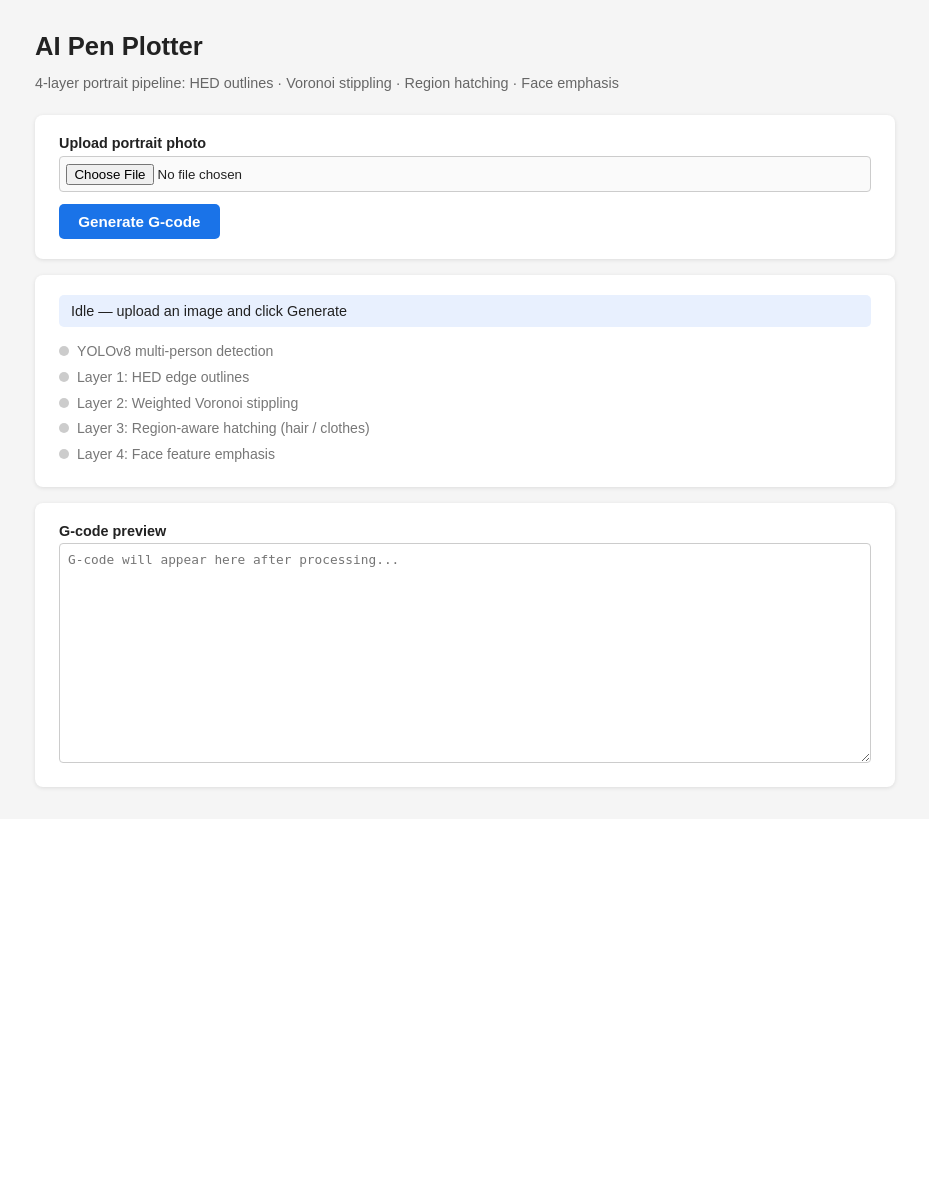
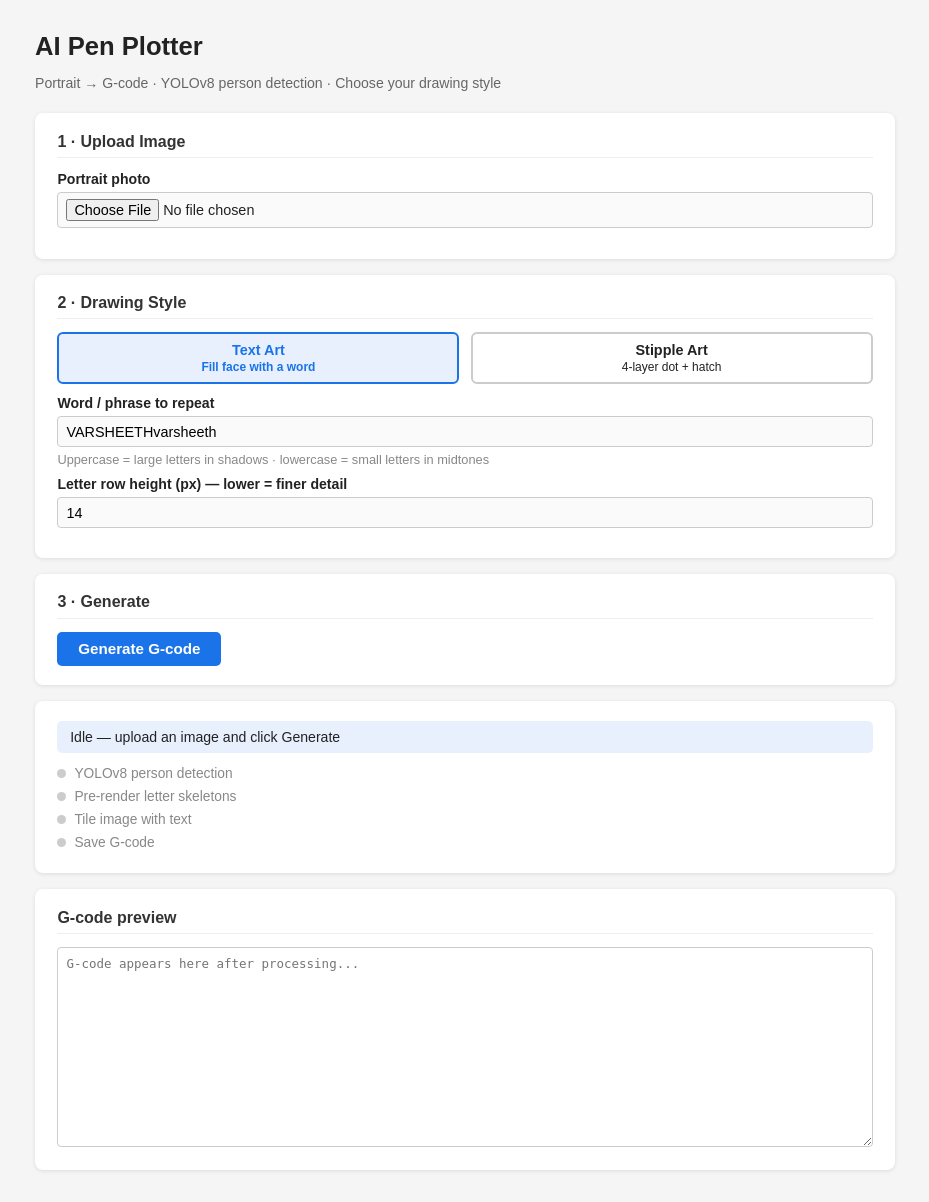
Before and after one commit to Saiaditya26122006/AI_pen_plotter, a Flask app: page / in a window 1280 px wide. Shown: the whole page, without its empty margins (175-1104 px from the left). Before the commit the page ends 791 px from the top, so only its background shows below. Run offline with Flask 3, Linux system fonts and the light colour scheme.

Commit message:
Add text art style: face drawn by repeating word VARSHEETH/varsheeth
- New modules/text_art.py: PIL font rendering, skeleton thinning,
  greedy path tracing, brightness-driven letter sizing
- New modules/text_pipeline.py: full pipeline for text art style
- Letter height scales with local darkness: dark areas get large
  VARSHEETH letters, light areas get tiny varsheeth, highlights blank
- Supports any custom word/phrase via --word flag or web UI input
- main.py: --style text (default) or --style stipple
- app.py: /process accepts style=text|stipple + word + cell_h params
- index.html: style switcher, word input, letter size control

Co-Authored-By: Claude Sonnet 4.6 <noreply@anthropic.com>

```diff
--- a/app.py
+++ b/app.py
@@ -3,7 +3,7 @@ import os
 from flask import Flask, jsonify, render_template, request, send_file
 
 from modules.advanced_pipeline import process_image_full_pipeline
-
+from modules.text_pipeline import process_text_art
 
 app = Flask(__name__)
 
@@ -11,7 +11,6 @@ PROJECT_ROOT = os.path.abspath(os.path.dirname(__file__))
 INPUT_DIR = os.path.join(PROJECT_ROOT, "input")
 OUTPUT_DIR = os.path.join(PROJECT_ROOT, "output")
 UPLOADED_PATH = os.path.join(INPUT_DIR, "uploaded.png")
-GCODE_PATH = os.path.join(OUTPUT_DIR, "drawing.gcode")
 
 
 @app.route("/", methods=["GET"])
@@ -25,23 +24,45 @@ def process():
     if file is None or file.filename == "":
         return jsonify({"status": "error", "message": "No image uploaded"}), 400
 
+    style = request.form.get("style", "text")
+    word = request.form.get("word", "VARSHEETHvarsheeth").strip() or "VARSHEETHvarsheeth"
+    try:
+        cell_h = int(request.form.get("cell_h", 14))
+        cell_h = max(6, min(cell_h, 40))
+    except ValueError:
+        cell_h = 14
+
     os.makedirs(INPUT_DIR, exist_ok=True)
     os.makedirs(OUTPUT_DIR, exist_ok=True)
     file.save(UPLOADED_PATH)
 
     try:
-        gcode_string = process_image_full_pipeline(UPLOADED_PATH)
+        if style == "stipple":
+            gcode = process_image_full_pipeline(UPLOADED_PATH)
+            filename = "drawing.gcode"
+        else:
+            gcode = process_text_art(UPLOADED_PATH, word=word, cell_h=cell_h)
+            filename = "drawing_text.gcode"
     except Exception as exc:
         return jsonify({"status": "error", "message": str(exc)}), 500
 
-    return jsonify({"status": "done", "gcode_preview": gcode_string[:2000]})
+    draw_moves = sum(1 for ln in gcode.splitlines() if ln.startswith("G1 X"))
+    return jsonify({
+        "status": "done",
+        "style": style,
+        "draw_moves": draw_moves,
+        "filename": filename,
+        "gcode_preview": gcode[:2000],
+    })
 
 
 @app.route("/download", methods=["GET"])
 def download():
-    if not os.path.isfile(GCODE_PATH):
-        return jsonify({"status": "error", "message": "G-code file not found"}), 404
-    return send_file(GCODE_PATH, as_attachment=True, download_name="drawing.gcode")
+    filename = request.args.get("file", "drawing_text.gcode")
+    path = os.path.join(OUTPUT_DIR, filename)
+    if not os.path.isfile(path):
+        return jsonify({"status": "error", "message": "File not found"}), 404
+    return send_file(path, as_attachment=True, download_name=filename)
 
 
 if __name__ == "__main__":
--- a/templates/index.html
+++ b/templates/index.html
@@ -7,150 +7,193 @@
   <style>
     * { box-sizing: border-box; }
     body { font-family: Arial, sans-serif; margin: 2rem auto; max-width: 860px; background: #f5f5f5; color: #222; }
-    h1 { margin-bottom: 0.25rem; font-size: 1.6rem; }
-    .subtitle { color: #666; font-size: 0.9rem; margin-bottom: 1.5rem; }
-    .card { background: #fff; border-radius: 8px; padding: 1.25rem 1.5rem; margin-bottom: 1rem; box-shadow: 0 1px 4px rgba(0,0,0,.1); }
-    .row { margin-bottom: 0.75rem; }
-    label { font-weight: bold; display: block; margin-bottom: 0.3rem; font-size: 0.9rem; }
-    input[type=file] { width: 100%; padding: 0.4rem; border: 1px solid #ccc; border-radius: 4px; background: #fafafa; }
-    .btn-row { display: flex; gap: 0.75rem; align-items: center; flex-wrap: wrap; }
-    button { padding: 0.55rem 1.2rem; border: none; border-radius: 5px; cursor: pointer; font-size: 0.95rem; font-weight: bold; }
-    #processBtn { background: #1a73e8; color: #fff; }
-    #processBtn:disabled { background: #aaa; cursor: not-allowed; }
-    #downloadBtn { background: #2e7d32; color: #fff; display: none; text-decoration: none; }
-    .status-bar { padding: 0.5rem 0.75rem; border-radius: 5px; background: #e8f0fe; font-size: 0.9rem; }
+    h1 { margin-bottom: 0.2rem; font-size: 1.6rem; }
+    .subtitle { color: #666; font-size: 0.88rem; margin-bottom: 1.4rem; }
+    .card { background: #fff; border-radius: 8px; padding: 1.2rem 1.4rem; margin-bottom: 1rem; box-shadow: 0 1px 4px rgba(0,0,0,.1); }
+    .card h2 { font-size: 1rem; margin: 0 0 .8rem; color: #333; border-bottom: 1px solid #eee; padding-bottom: .4rem; }
+    label { font-size: 0.88rem; font-weight: bold; display: block; margin-bottom: .3rem; }
+    input[type=file], input[type=text], input[type=number], select {
+      width: 100%; padding: .4rem .5rem; border: 1px solid #ccc; border-radius: 4px;
+      font-size: .9rem; margin-bottom: .7rem; background: #fafafa;
+    }
+    .style-row { display: flex; gap: .7rem; margin-bottom: .7rem; }
+    .style-btn { flex: 1; padding: .5rem; border: 2px solid #ccc; border-radius: 6px;
+      cursor: pointer; font-size: .9rem; background: #fff; text-align: center; transition: all .15s; }
+    .style-btn.active { border-color: #1a73e8; background: #e8f0fe; color: #1a73e8; font-weight: bold; }
+    #textOptions { display: block; }
+    #stippleOptions { display: none; }
+    .btn-row { display: flex; gap: .7rem; flex-wrap: wrap; align-items: center; }
+    button.primary { padding: .55rem 1.3rem; border: none; border-radius: 5px; cursor: pointer;
+      font-size: .95rem; font-weight: bold; background: #1a73e8; color: #fff; }
+    button.primary:disabled { background: #aaa; cursor: not-allowed; }
+    a.dl-btn { background: #2e7d32; color: #fff; padding: .5rem 1.1rem; border-radius: 5px;
+      text-decoration: none; font-weight: bold; font-size: .9rem; display: none; }
+    .status-bar { padding: .5rem .8rem; border-radius: 5px; background: #e8f0fe; font-size: .88rem; margin-bottom: .6rem; }
     .status-bar.error { background: #fce8e6; color: #c62828; }
     .status-bar.done  { background: #e6f4ea; color: #2e7d32; }
     .steps { list-style: none; padding: 0; margin: 0; }
-    .steps li { padding: 0.3rem 0; font-size: 0.88rem; color: #777; display: flex; align-items: center; gap: 0.5rem; }
+    .steps li { padding: .25rem 0; font-size: .86rem; color: #888; display: flex; align-items: center; gap: .5rem; }
     .steps li.active { color: #1a73e8; font-weight: bold; }
     .steps li.done   { color: #2e7d32; }
-    .dot { width: 10px; height: 10px; border-radius: 50%; background: #ccc; flex-shrink: 0; }
+    .dot { width: 9px; height: 9px; border-radius: 50%; background: #ccc; flex-shrink: 0; }
     .dot.active { background: #1a73e8; }
     .dot.done   { background: #2e7d32; }
-    textarea { width: 100%; height: 220px; font-family: monospace; font-size: 0.8rem; border: 1px solid #ccc; border-radius: 4px; padding: 0.5rem; resize: vertical; }
-    .preview-img { max-width: 100%; border-radius: 6px; margin-top: 0.5rem; display: none; }
+    textarea { width: 100%; height: 200px; font-family: monospace; font-size: .78rem;
+      border: 1px solid #ccc; border-radius: 4px; padding: .5rem; resize: vertical; }
+    .info { font-size: .8rem; color: #888; margin-top: -.4rem; margin-bottom: .6rem; }
   </style>
 </head>
 <body>
   <h1>AI Pen Plotter</h1>
-  <p class="subtitle">4-layer portrait pipeline: HED outlines · Voronoi stippling · Region hatching · Face emphasis</p>
+  <p class="subtitle">Portrait → G-code · YOLOv8 person detection · Choose your drawing style</p>
 
+  <!-- Upload -->
   <div class="card">
-    <div class="row">
-      <label for="imageInput">Upload portrait photo</label>
-      <input id="imageInput" type="file" accept="image/*">
+    <h2>1 · Upload Image</h2>
+    <label for="imageInput">Portrait photo</label>
+    <input id="imageInput" type="file" accept="image/*">
+  </div>
+
+  <!-- Style selector -->
+  <div class="card">
+    <h2>2 · Drawing Style</h2>
+    <div class="style-row">
+      <div class="style-btn active" id="btnText" onclick="setStyle('text')">
+        <strong>Text Art</strong><br><small>Fill face with a word</small>
+      </div>
+      <div class="style-btn" id="btnStipple" onclick="setStyle('stipple')">
+        <strong>Stipple Art</strong><br><small>4-layer dot + hatch</small>
+      </div>
     </div>
-    <div class="btn-row">
-      <button id="processBtn">Generate G-code</button>
-      <a id="downloadBtn" href="/download"><button type="button">Download G-code</button></a>
+
+    <!-- Text art options -->
+    <div id="textOptions">
+      <label for="wordInput">Word / phrase to repeat</label>
+      <input id="wordInput" type="text" value="VARSHEETHvarsheeth" placeholder="e.g. VARSHEETHvarsheeth">
+      <p class="info">Uppercase = large letters in shadows · lowercase = small letters in midtones</p>
+      <label for="cellInput">Letter row height (px) — lower = finer detail</label>
+      <input id="cellInput" type="number" value="14" min="6" max="40">
+    </div>
+
+    <!-- Stipple art options (no extra params needed) -->
+    <div id="stippleOptions">
+      <p class="info">4-layer pipeline: HED outlines · Voronoi stippling · ETF hair hatching · Face feature emphasis</p>
     </div>
   </div>
 
+  <!-- Generate -->
   <div class="card">
-    <div class="row">
-      <div id="statusBar" class="status-bar">Idle — upload an image and click Generate</div>
+    <h2>3 · Generate</h2>
+    <div class="btn-row">
+      <button class="primary" id="processBtn">Generate G-code</button>
+      <a class="dl-btn" id="downloadBtn" href="#">Download G-code</a>
     </div>
-    <ul class="steps">
-      <li id="s1"><span class="dot" id="d1"></span> YOLOv8 multi-person detection</li>
-      <li id="s2"><span class="dot" id="d2"></span> Layer 1: HED edge outlines</li>
-      <li id="s3"><span class="dot" id="d3"></span> Layer 2: Weighted Voronoi stippling</li>
-      <li id="s4"><span class="dot" id="d4"></span> Layer 3: Region-aware hatching (hair / clothes)</li>
-      <li id="s5"><span class="dot" id="d5"></span> Layer 4: Face feature emphasis</li>
+  </div>
+
+  <!-- Status + progress -->
+  <div class="card">
+    <div id="statusBar" class="status-bar">Idle — upload an image and click Generate</div>
+    <ul class="steps" id="stepList">
+      <li id="s1"><span class="dot" id="d1"></span> <span id="sl1">YOLOv8 person detection</span></li>
+      <li id="s2"><span class="dot" id="d2"></span> <span id="sl2">Pre-render letter skeletons</span></li>
+      <li id="s3"><span class="dot" id="d3"></span> <span id="sl3">Tile image with text</span></li>
+      <li id="s4"><span class="dot" id="d4"></span> <span id="sl4">Save G-code</span></li>
     </ul>
   </div>
 
+  <!-- Preview -->
   <div class="card">
-    <label>G-code preview</label>
-    <textarea id="preview" placeholder="G-code will appear here after processing..." readonly></textarea>
+    <h2>G-code preview</h2>
+    <textarea id="preview" placeholder="G-code appears here after processing..." readonly></textarea>
   </div>
 
   <script>
-    const imageInput = document.getElementById("imageInput");
-    const processBtn = document.getElementById("processBtn");
-    const downloadBtn = document.getElementById("downloadBtn");
-    const statusBar  = document.getElementById("statusBar");
-    const previewEl  = document.getElementById("preview");
-    const steps = [1,2,3,4,5].map(i => ({
-      li: document.getElementById("s"+i),
-      dot: document.getElementById("d"+i),
-    }));
+    let currentStyle = 'text';
+    let dlFilename = 'drawing_text.gcode';
 
-    function resetSteps() {
-      steps.forEach(({li, dot}) => {
-        li.className = "";
-        dot.className = "dot";
-      });
+    function setStyle(s) {
+      currentStyle = s;
+      document.getElementById('btnText').className    = 'style-btn' + (s === 'text'    ? ' active' : '');
+      document.getElementById('btnStipple').className = 'style-btn' + (s === 'stipple' ? ' active' : '');
+      document.getElementById('textOptions').style.display    = s === 'text'    ? 'block' : 'none';
+      document.getElementById('stippleOptions').style.display = s === 'stipple' ? 'block' : 'none';
+
+      // Update step labels
+      if (s === 'stipple') {
+        ['YOLOv8 detection', 'HED outlines', 'Voronoi stippling', 'Region hatching + face emphasis'].forEach((t, i) => {
+          document.getElementById('sl' + (i+1)).textContent = t;
+        });
+      } else {
+        ['YOLOv8 detection', 'Pre-render letter skeletons', 'Tile image with text', 'Save G-code'].forEach((t, i) => {
+          document.getElementById('sl' + (i+1)).textContent = t;
+        });
+      }
     }
 
-    function setStep(n) {
-      steps.forEach(({li, dot}, i) => {
-        if (i < n - 1) { li.className = "done";  dot.className = "dot done"; }
-        else if (i === n - 1) { li.className = "active"; dot.className = "dot active"; }
-        else { li.className = ""; dot.className = "dot"; }
-      });
+    const steps = [1,2,3,4].map(i => ({ li: document.getElementById('s'+i), dot: document.getElementById('d'+i) }));
+
+    function resetSteps() { steps.forEach(({li, dot}) => { li.className=''; dot.className='dot'; }); }
+    function setStep(n)   { steps.forEach(({li, dot}, i) => {
+      if (i < n-1)      { li.className='done';   dot.className='dot done'; }
+      else if (i===n-1) { li.className='active'; dot.className='dot active'; }
+      else              { li.className='';        dot.className='dot'; }
+    }); }
+    function allDone() { steps.forEach(({li, dot}) => { li.className='done'; dot.className='dot done'; }); }
+    function setStatus(msg, type='') {
+      const el = document.getElementById('statusBar');
+      el.textContent = msg;
+      el.className = 'status-bar' + (type ? ' '+type : '');
     }
 
-    function allDone() {
-      steps.forEach(({li, dot}) => { li.className = "done"; dot.className = "dot done"; });
+    let stepTimer = null;
+    const stepTimes = { text: 8000, stipple: 15000 };
+
+    function animateSteps() {
+      let n = 1; setStep(n);
+      stepTimer = setInterval(() => { if (++n <= 4) setStep(n); }, stepTimes[currentStyle] || 8000);
     }
 
-    function setStatus(msg, type="") {
-      statusBar.textContent = msg;
-      statusBar.className = "status-bar" + (type ? " " + type : "");
-    }
+    document.getElementById('processBtn').addEventListener('click', async () => {
+      const files = document.getElementById('imageInput').files;
+      if (!files || files.length === 0) { setStatus('Please choose an image first.', 'error'); return; }
 
-    // Animate step labels while server processes (server logs go to console, not browser)
-    let stepTimer = null;
-    function animateSteps() {
-      let n = 1;
-      setStep(n);
-      stepTimer = setInterval(() => {
-        n++;
-        if (n <= 5) setStep(n);
-      }, 12000); // ~12 s per layer estimate
-    }
-
-    processBtn.addEventListener("click", async () => {
-      if (!imageInput.files || imageInput.files.length === 0) {
-        setStatus("Please choose an image first.", "error");
-        return;
+      const fd = new FormData();
+      fd.append('image', files[0]);
+      fd.append('style', currentStyle);
+      if (currentStyle === 'text') {
+        fd.append('word', document.getElementById('wordInput').value || 'VARSHEETHvarsheeth');
+        fd.append('cell_h', document.getElementById('cellInput').value || '14');
       }
 
-      const formData = new FormData();
-      formData.append("image", imageInput.files[0]);
-
       resetSteps();
-      previewEl.value = "";
-      downloadBtn.style.display = "none";
-      processBtn.disabled = true;
-      setStatus("Uploading and processing — this takes 1–5 minutes...");
+      document.getElementById('preview').value = '';
+      document.getElementById('downloadBtn').style.display = 'none';
+      document.getElementById('processBtn').disabled = true;
+      setStatus('Processing… this takes 1–4 minutes');
       animateSteps();
 
       try {
-        const response = await fetch("/process", { method: "POST", body: formData });
-        const data = await response.json();
-
+        const resp = await fetch('/process', { method: 'POST', body: fd });
+        const data = await resp.json();
         clearInterval(stepTimer);
 
-        if (!response.ok) {
-          setStatus("Error: " + (data.message || "Processing failed"), "error");
-          resetSteps();
-          return;
-        }
+        if (!resp.ok) { setStatus('Error: ' + (data.message || 'Failed'), 'error'); resetSteps(); return; }
 
         allDone();
-        previewEl.value = data.gcode_preview || "";
-        const lines = (data.gcode_preview || "").split("\n").filter(l => l.startsWith("G1 X")).length;
-        setStatus(`Done — ${lines}+ draw moves generated`, "done");
-        downloadBtn.style.display = "inline-block";
+        document.getElementById('preview').value = data.gcode_preview || '';
+        setStatus(`Done — ${data.draw_moves} draw moves (${data.style} style)`, 'done');
 
-      } catch (err) {
+        dlFilename = data.filename;
+        const dlBtn = document.getElementById('downloadBtn');
+        dlBtn.href = '/download?file=' + encodeURIComponent(data.filename);
+        dlBtn.style.display = 'inline-block';
+
+      } catch(err) {
         clearInterval(stepTimer);
-        setStatus("Error: " + err.message, "error");
+        setStatus('Error: ' + err.message, 'error');
         resetSteps();
       } finally {
-        processBtn.disabled = false;
+        document.getElementById('processBtn').disabled = false;
       }
     });
   </script>
```
Also changed, not shown: main.py (+44 -10 lines), modules/text_art.py (added, +212 -0 lines), modules/text_pipeline.py (added, +87 -0 lines).
